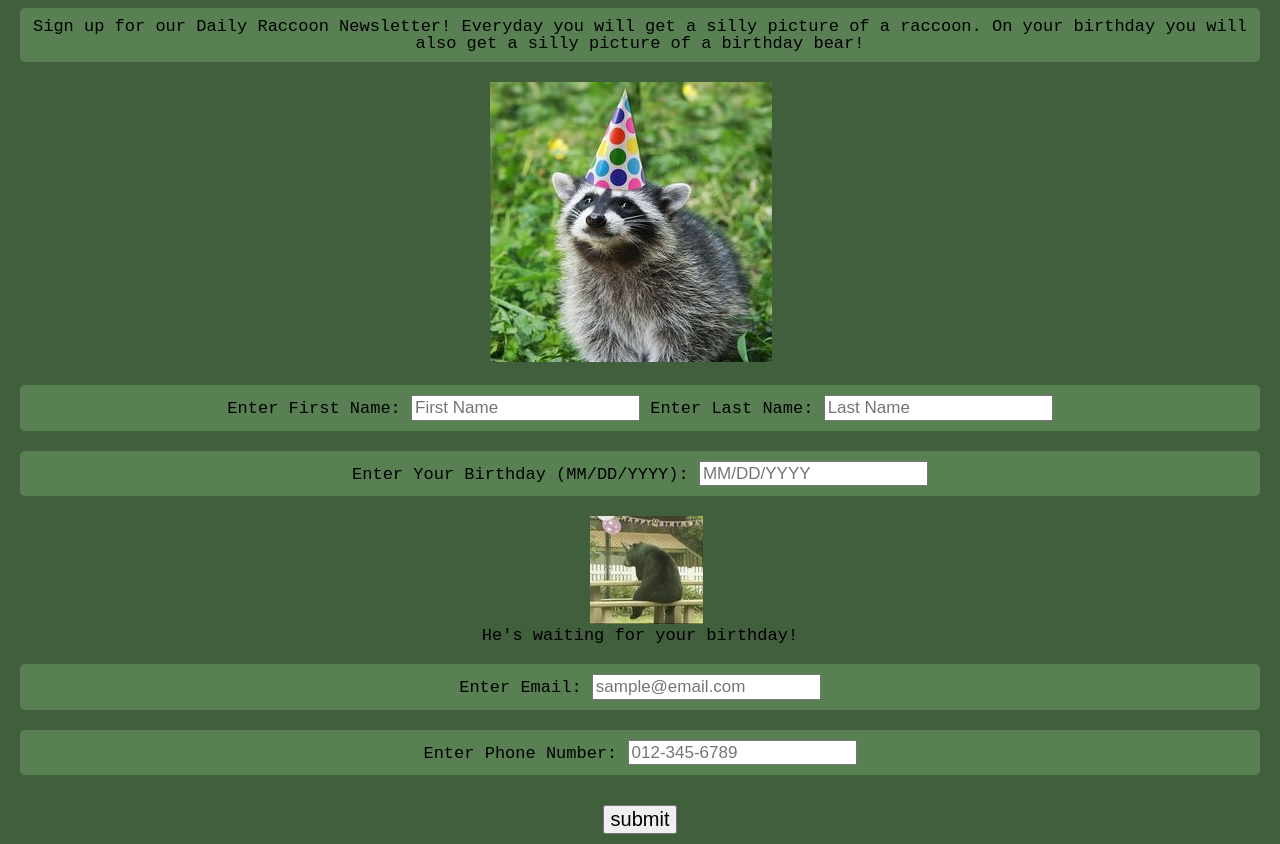
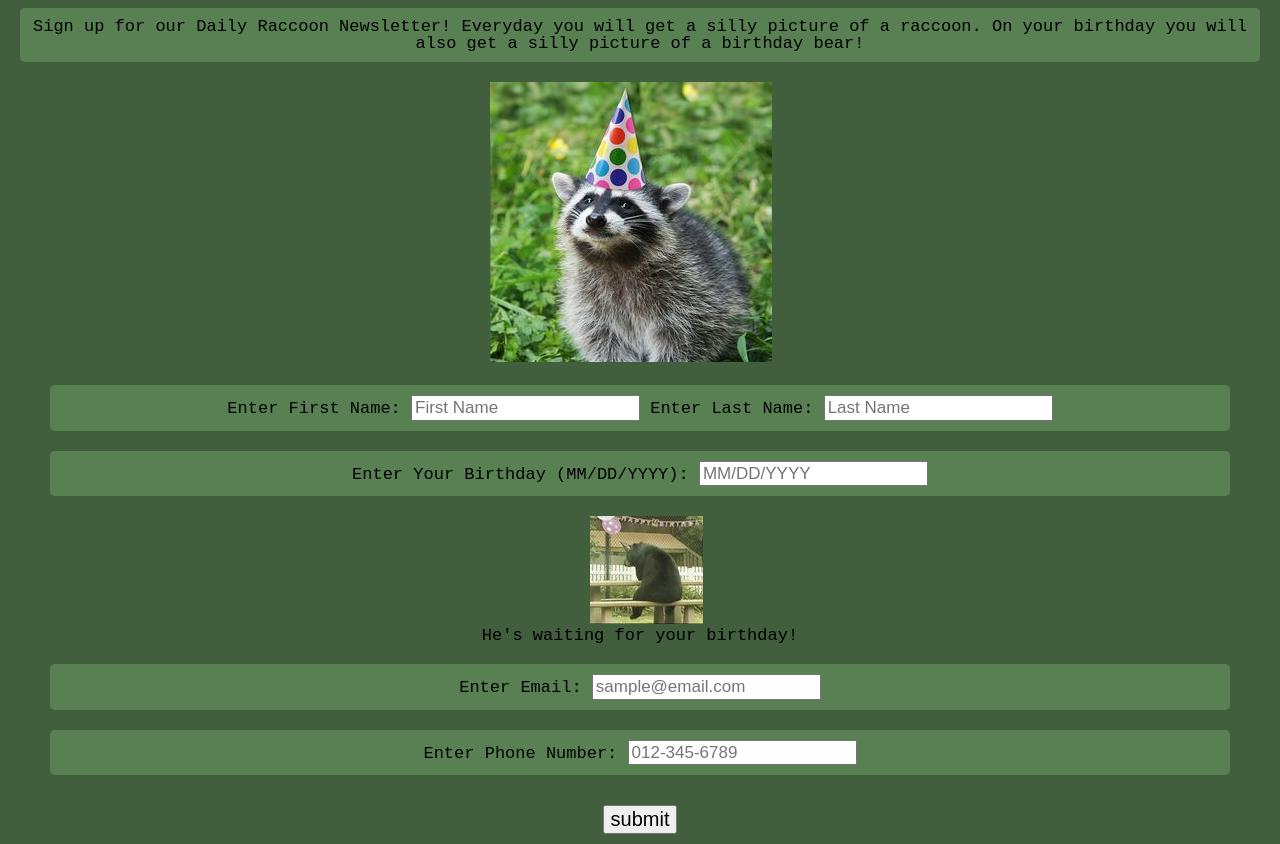
Before and after one commit to samekitmd362/Project1, a plain HTML site: page index.html in a window 1280 px wide. Shown: the part 61-905 px from the top of the page. Drawn offline with Linux system fonts and the light colour scheme.

Commit message:
fixing box sizes

```diff
--- a/css/style.css
+++ b/css/style.css
@@ -31,8 +31,8 @@ h1{
 	background:#588053;
 	margin-bottom: 20px;
 	margin-top: 20px;
-	margin-left: 20px;
-	margin-right: 20px;
+	margin-left: 50px;
+	margin-right: 50px;
 	border: 1px #588053;
 	border-radius: 5px;
 	padding: 10px;
@@ -44,8 +44,8 @@ h1{
 	background:#588053;
 	margin-bottom: 20px;
 	margin-top: 20px;
-	margin-left: 20px;
-	margin-right: 20px;
+	margin-left: 50px;
+	margin-right: 50px;
 	border: 1px #588053;
 	border-radius: 5px;
 	padding: 10px;
@@ -57,8 +57,8 @@ h1{
 	background:#588053;
 	margin-bottom: 20px;
 	margin-top: 20px;
-	margin-left: 20px;
-	margin-right: 20px;
+	margin-left: 50px;
+	margin-right: 50px;
 	border: 1px #588053;
 	border-radius: 5px;
 	padding: 10px;
@@ -70,8 +70,8 @@ h1{
 	background:#588053;
 	margin-bottom: 20px;
 	margin-top: 20px;
-	margin-left: 20px;
-	margin-right: 20px;
+	margin-left: 50px;
+	margin-right: 50px;
 	border: 1px #588053;
 	border-radius: 5px;
 	padding: 10px;
```
